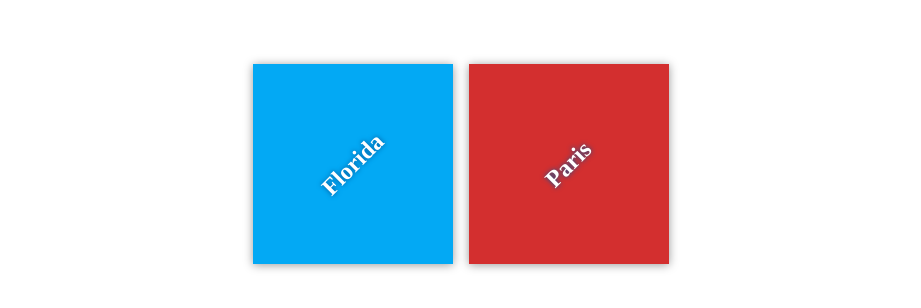
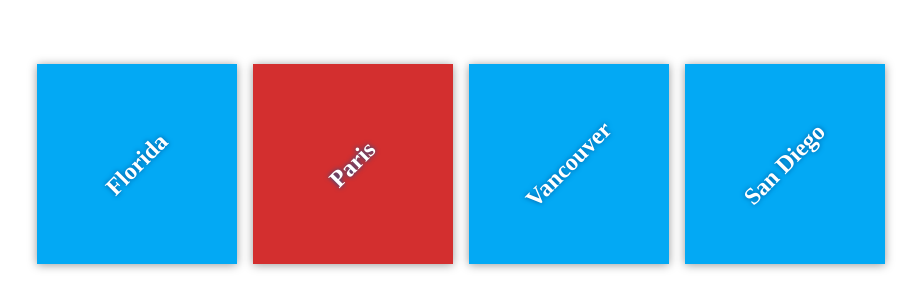
Before and after one commit to ulfsch126/my-travel-plans, a plain HTML site: page index.html in a window 1280 px wide. Shown: the part 236-544 px from the top of the page, without its empty margins (179-1100 px from the left). Drawn offline with Linux system fonts and the light colour scheme; files that its build step writes are made by us from their sources.

Commit message:
Added North America destinations

```diff
--- a/index.html
+++ b/index.html
@@ -17,6 +17,14 @@
             <div class="destination" id="paris">
                 <h2>Paris</h2>
             </div>
+
+            <div class="destination" id="vancouver">
+                <h2>Vancouver</h2>
+            </div>
+
+            <div class="destination" id="sandiego">
+                <h2>San Diego</h2>
+            </div>
         </div>
     </div>
 
```
